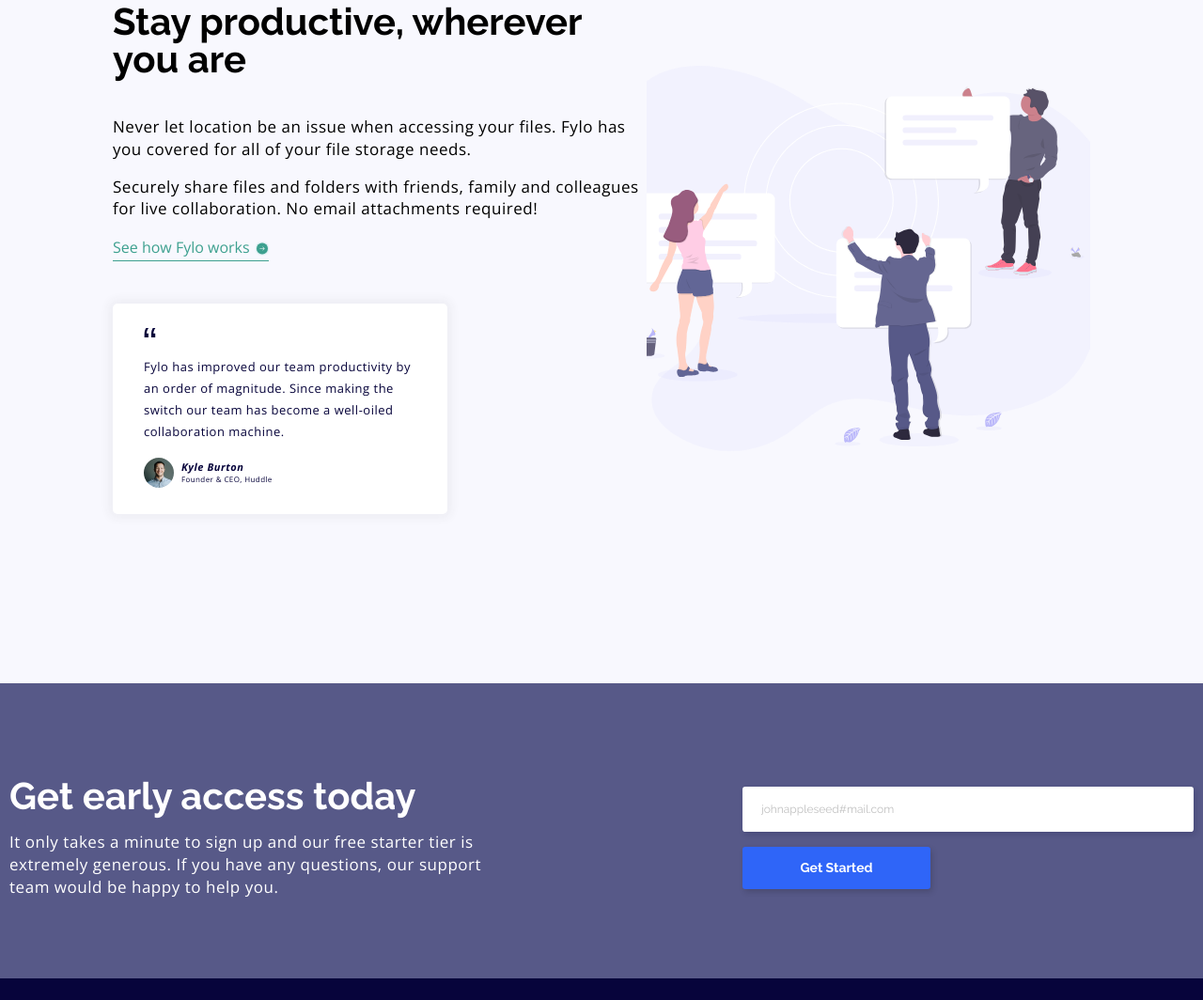
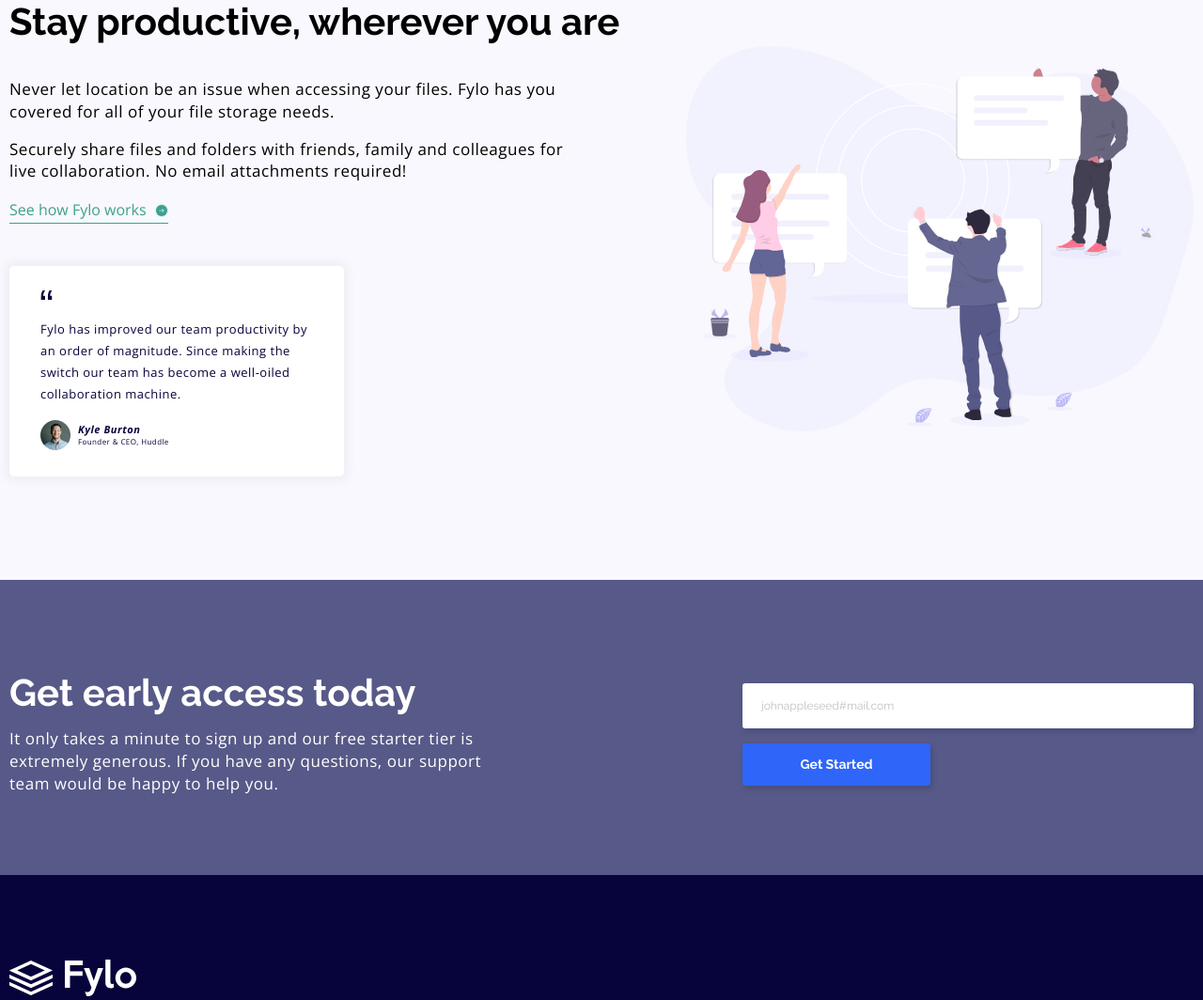
Before and after one commit to yuri1901/fylo, a plain HTML site: page index.html in a window 1280 px wide. Shown: the part 977-2041 px from the top of the page at 94% size. Drawn offline with nearby package versions, Linux system fonts and the light colour scheme.

Commit message:
Update site

```diff
--- a/index.html
+++ b/index.html
@@ -10,7 +10,7 @@
 </head>
 <body>
 
-    <header class="header">
+    <header id="header" class="header">
         <div class="container">
             <section class="header__inner">
                 <div class="header__top">
@@ -66,7 +66,10 @@
                             <p class="productive__block-txt common-text">
                                 Securely share files and folders with friends, family and colleagues for live collaboration. No email attachments required!
                             </p>
-                            <a href="#" class="productive__block-link">See how Fylo works</a>
+                            <a href="#" class="productive__block-link">
+                                See how Fylo works
+                                <svg fill="#3DA08F" width="15" height="15" xmlns="http://www.w3.org/2000/svg" xmlns:xlink="http://www.w3.org/1999/xlink"><defs><circle id="b" cx="6" cy="6" r="6"/><filter x="-25%" y="-25%" width="150%" height="150%" filterUnits="objectBoundingBox" id="a"><feOffset in="SourceAlpha" result="shadowOffsetOuter1"/><feGaussianBlur stdDeviation="1" in="shadowOffsetOuter1" result="shadowBlurOuter1"/><feColorMatrix values="0 0 0 0 0.239215686 0 0 0 0 0.62745098 0 0 0 0 0.560784314 0 0 0 0.793506567 0" in="shadowBlurOuter1"/></filter></defs><g fill="none" fill-rule="evenodd"><g transform="translate(2 2)"><use fill="#000" filter="url(#a)" xlink:href="#b"/><use fill="#3DA08F" xlink:href="#b"/></g><path d="M8.582 6l-.363.35 1.452 1.4H5.333v.5h4.338L8.22 9.65l.363.35 2.074-2z" fill="#FFF"/></g></svg>
+                            </a>
                         </div>
                         <figure class="productive__figure">
                             <blockquote class="productive__quote">
@@ -83,7 +86,9 @@
                             </figcaption>
                         </figure>
                     </article>
-                    <div class="productive__img" role="img" aria-label="illustration stay productive"></div>
+                    <div class="productive__img">
+                        <img src="./images/illustration-2.svg" alt="illustration productive">
+                    </div>
                 </div>
             </div>
         </section>
@@ -110,7 +115,9 @@
 
     <footer class="footer">
         <div class="container">
-            <div class="footer__logo"></div>
+            <a href="#" id="header" class="footer__logo">
+                <img src="./images/footer-logo.svg" alt="logo">
+            </a>
             <div class="footer__content">
                 <ul class="footer__contact">
                     <li class="footer__contact-item">
--- a/styles/style.css
+++ b/styles/style.css
@@ -1,13 +1,8 @@
-
-.nunito {
-    font-family: "Nunito", sans-serif;
-}
-.raleway {
-    font-family: "Raleway", sans-serif;
-}
-
 * {
     box-sizing: border-box;
+}
+html {
+    scroll-behavior: smooth
 }
 body {
     font-family: "Open Sans", sans-serif;
@@ -133,20 +128,21 @@
     }
 }
 
-
-
-
 /* main */
-
 
 .productive {
     background: url(../images/bg-curve-desktop.svg) no-repeat;
     background-size: cover;
-    padding: 180px 110px;
+    background-position: center center;
+    padding: 180px 0 110px 0;
     .productive__inner {
         display: flex;
         justify-content: space-between;
         align-items: center;
+    }
+    .productive__block {
+        margin-bottom: 45px;
+
     }
     .productive__block-title {
         padding-bottom: 40px;
@@ -156,29 +152,25 @@
         padding-bottom: 16px;
     }
     .productive__block-link {
+        display: inline-flex;
+        align-items: center;
+        gap: 0 8px;
         font-size: 16px;
         color: #3da08f;
         position: relative;
-        padding-right: 20px;
         border-bottom: 1px solid #3da08f;
         line-height: 27px;
         transition: .5s ease;
-        margin-bottom: 45px;
     }
     .productive__block-link:hover {
         border-color: #71dfcc;
         color: #71dfcc;
     }
-        /* HOVER SVG  */
-    .productive__block-link::before {
-        content: '';
-        position: absolute;
-        top: 50%;
-        right: 0;
-        transform: translate(0%, -50%);
-        background: url(../images/icon-arrow.svg) no-repeat;
-        width: 15px;
-        height: 15px;
+    .productive__block-link svg use {
+        transition: .5s ease;
+    }
+    .productive__block-link:hover svg use{
+        fill: #71dfcc;
     }
     .productive__figure {
         display: inline-block;
@@ -232,10 +224,7 @@
         letter-spacing: 0.4px;
         color: #07043b;
     }
-    .productive__img {
-        background: url(../images/illustration-2.svg) no-repeat;
-        background-size: cover;
-        background-position: center center;
+    .productive__img img {
         width: 540px;
         height: 410px;
     }
@@ -259,7 +248,7 @@
     }
     .cta__block-title {
         color: #fff;
-        margin-bottom: 17px;
+        padding-bottom: 17px;
     }
     .cta__block-text {
         max-width: 533px;
@@ -301,7 +290,6 @@
     .footer__logo {
         width: 135px;
         height: 40px;
-        background: url(../images/footer-logo.svg) no-repeat;
     }
     .footer__content {
         display: flex;
```
